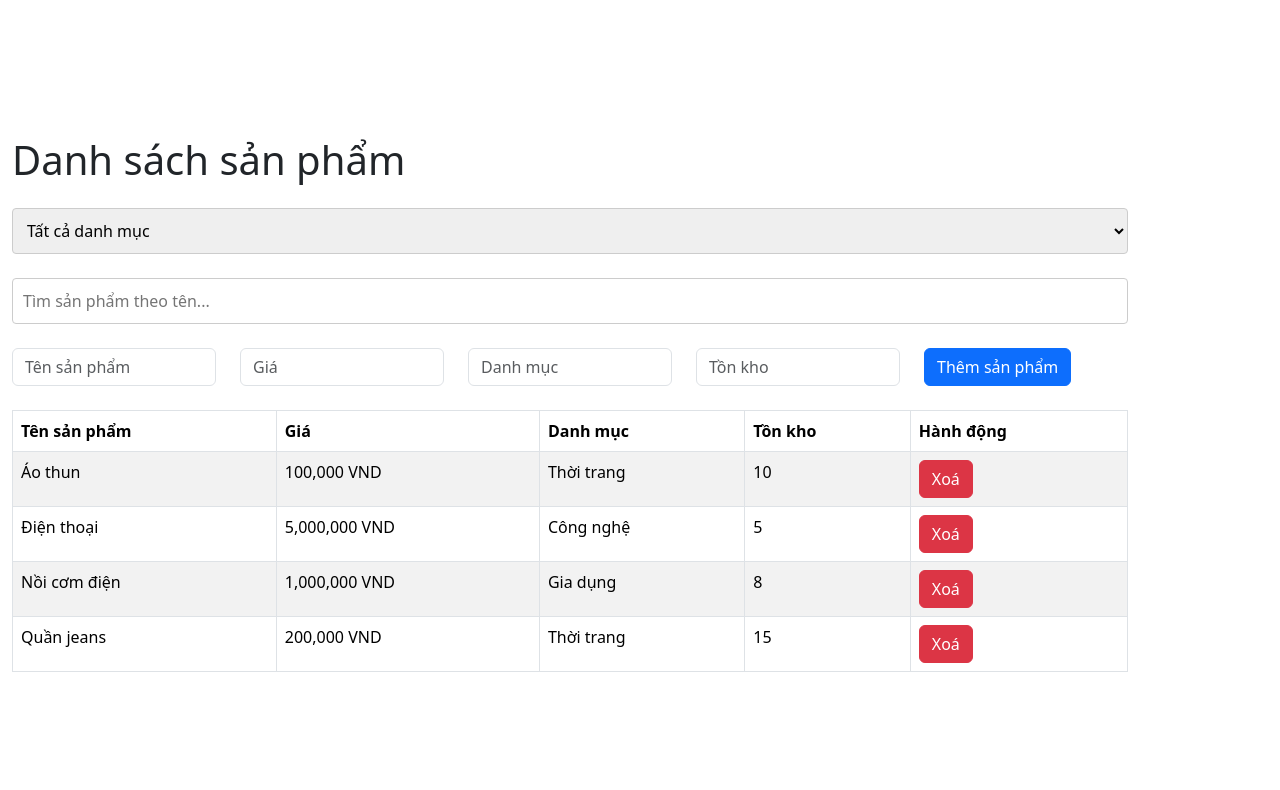
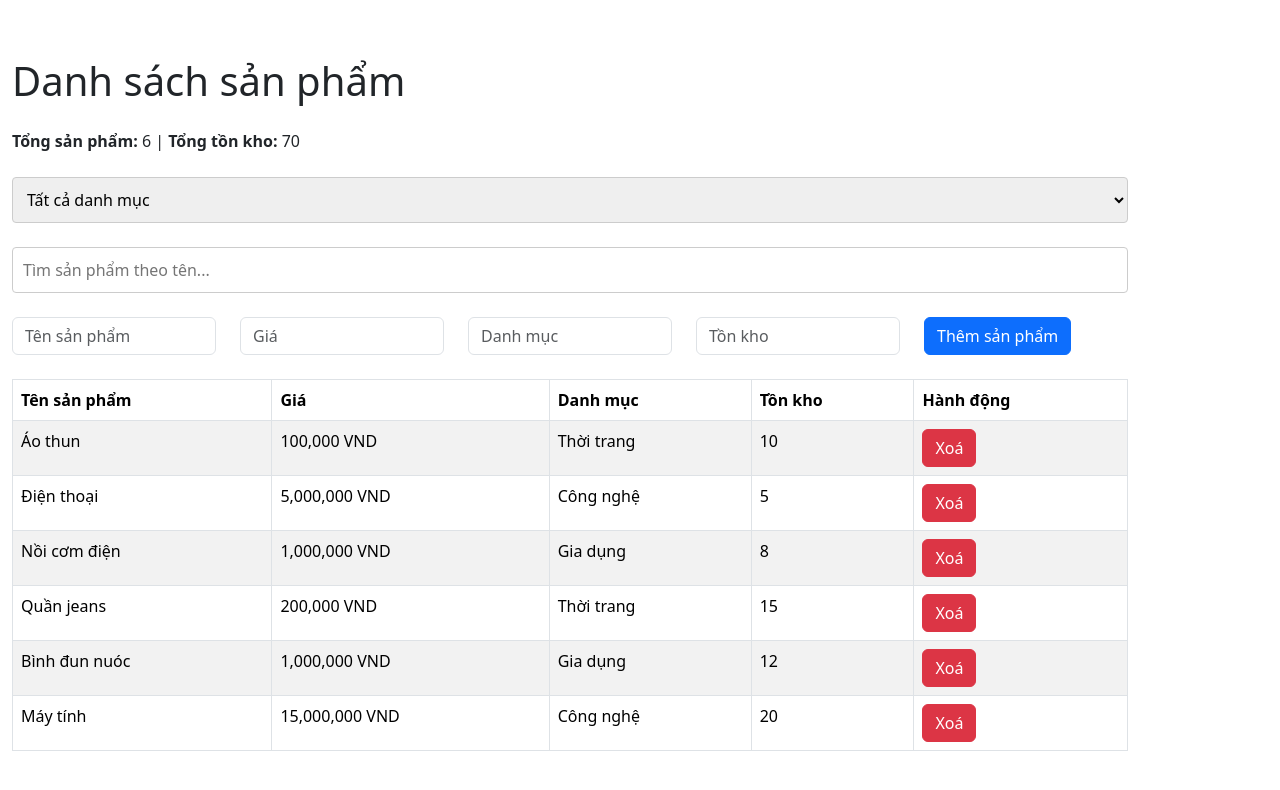
Before and after one commit to trieu22676191/KTTK, a React (Vite) app in the folder 22676191_NguyenPhuTrieu_KTTK/: page / in a window 1280 px wide. Shown: the top 790 px of the page. Built offline with nearby package versions, Linux system fonts and the light colour scheme.

Commit message:
feat: hiển thị tổng  số và tồn kho

```diff
--- a/22676191_NguyenPhuTrieu_KTTK/src/components/ProductList.jsx
+++ b/22676191_NguyenPhuTrieu_KTTK/src/components/ProductList.jsx
@@ -3,6 +3,7 @@ import { Table, Button } from "react-bootstrap";
 import AddProduct from "./AddProduct";
 import FindProduct from "./FindProduct";
 import FilterByCategory from "./FilterByCategory";
+import ProductSummary from "./ProductSummary"; // Import ProductSummary
 
 const ProductList = () => {
   const [products, setProducts] = useState([
@@ -10,57 +11,51 @@ const ProductList = () => {
     { name: "Điện thoại", price: "5,000,000 VND", category: "Công nghệ", stock: 5 },
     { name: "Nồi cơm điện", price: "1,000,000 VND", category: "Gia dụng", stock: 8 },
     { name: "Quần jeans", price: "200,000 VND", category: "Thời trang", stock: 15 },
+    { name: "Bình đun nuóc", price: "1,000,000 VND", category: "Gia dụng", stock: 12 },
+    { name: "Máy tính", price: "15,000,000 VND", category: "Công nghệ", stock: 20 },
   ]);
 
   const [filteredProducts, setFilteredProducts] = useState(products);
 
-  // Danh sách danh mục
   const categories = ["Thời trang", "Công nghệ", "Gia dụng"];
 
-  // Hàm thêm sản phẩm mới
   const addProduct = (product) => {
     const updatedProducts = [...products, product];
     setProducts(updatedProducts);
-    setFilteredProducts(updatedProducts); // Cập nhật danh sách hiển thị
+    setFilteredProducts(updatedProducts);
   };
 
-  // Hàm xử lý kết quả tìm kiếm
   const handleSearchResults = (results) => {
     setFilteredProducts(results);
   };
 
-  // Hàm lọc sản phẩm theo danh mục
   const handleFilterByCategory = (category) => {
     if (category === "") {
-      setFilteredProducts(products); // Hiển thị tất cả sản phẩm nếu không chọn danh mục
+      setFilteredProducts(products);
     } else {
       const filtered = products.filter((product) => product.category === category);
       setFilteredProducts(filtered);
     }
   };
 
-  // Hàm xóa sản phẩm
   const deleteProduct = (index) => {
     const newProducts = [...products];
     newProducts.splice(index, 1);
     setProducts(newProducts);
-    setFilteredProducts(newProducts); // Cập nhật danh sách hiển thị
+    setFilteredProducts(newProducts);
   };
 
   return (
     <div className="container mt-4">
       <h1 className="mb-4">Danh sách sản phẩm</h1>
 
-      {/* Dropdown lọc theo danh mục */}
+      {/* Hiển thị tổng số sản phẩm và tổng tồn kho */}
+      <ProductSummary products={filteredProducts} />
+
       <FilterByCategory categories={categories} onFilter={handleFilterByCategory} />
-
-      {/* Form tìm kiếm sản phẩm */}
       <FindProduct products={products} onSearchResults={handleSearchResults} />
-
-      {/* Form thêm sản phẩm */}
       <AddProduct onAddProduct={addProduct} />
 
-      {/* Bảng danh sách sản phẩm */}
       <Table striped bordered hover>
         <thead>
           <tr>
@@ -79,10 +74,7 @@ const ProductList = () => {
               <td>{product.category}</td>
               <td>{product.stock}</td>
               <td>
-                <Button
-                  variant="danger"
-                  onClick={() => deleteProduct(index)}
-                >
+                <Button variant="danger" onClick={() => deleteProduct(index)}>
                   Xoá
                 </Button>
               </td>
--- /dev/null
+++ b/22676191_NguyenPhuTrieu_KTTK/src/components/ProductSummary.jsx
@@ -0,0 +1,15 @@
+import React from "react";
+
+const ProductSummary = ({ products }) => {
+  // Tính tổng số sản phẩm và tổng tồn kho
+  const totalProducts = products.length;
+  const totalStock = products.reduce((sum, product) => sum + product.stock, 0);
+
+  return (
+    <div className="mb-4">
+      <strong>Tổng sản phẩm:</strong> {totalProducts} | <strong>Tổng tồn kho:</strong> {totalStock}
+    </div>
+  );
+};
+
+export default ProductSummary;
```
Also changed, not shown: 22676191_NguyenPhuTrieu_KTTK/src/minhchung/Câu 7.PNG (added).
